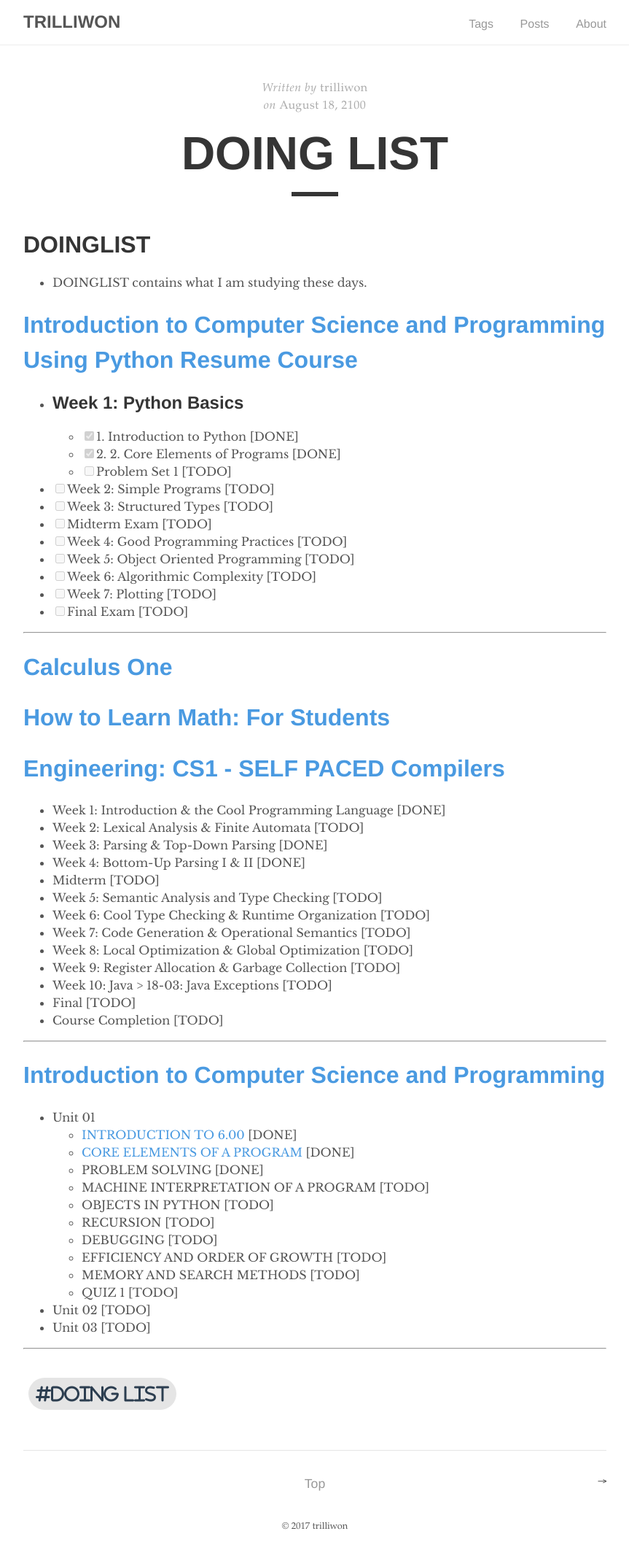
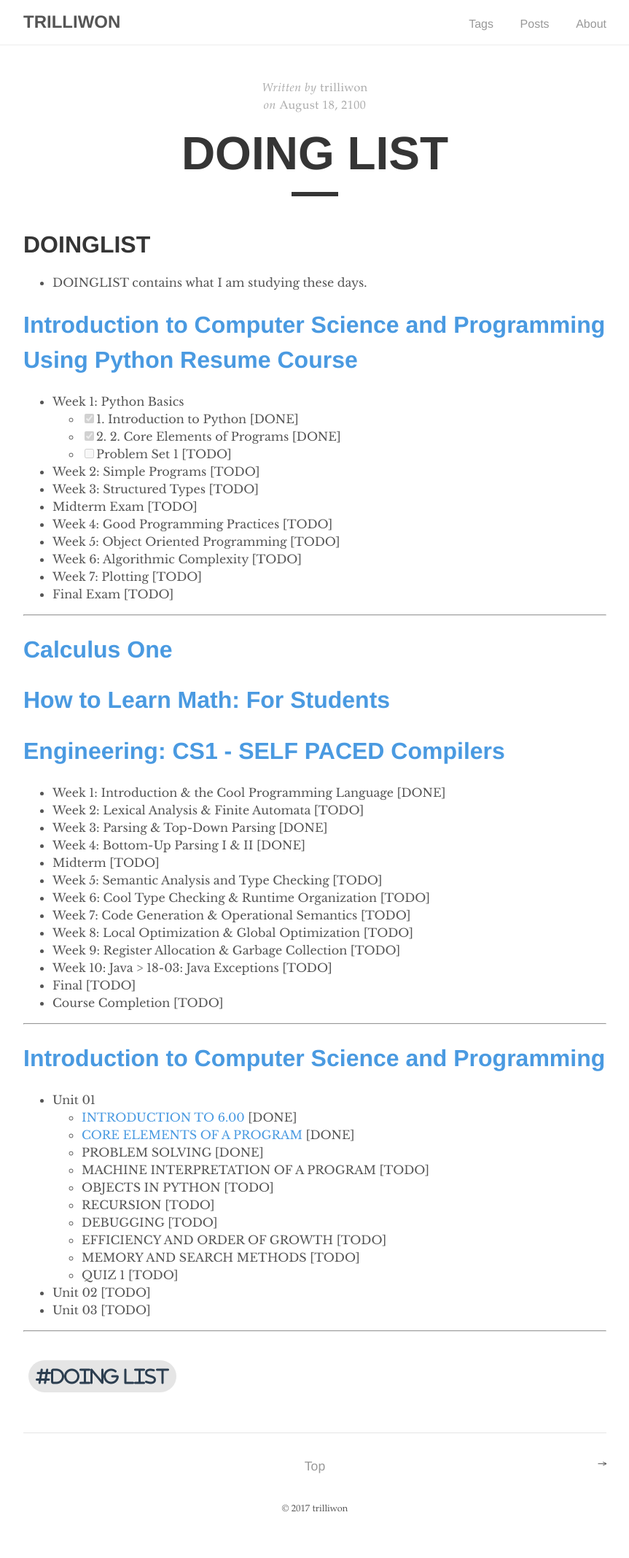
Before and after one commit to trilliwon/ABL, a Jekyll site: the page built from _posts/2100-08-19-doing-list.md, in a window 1280 px wide. Shown: the whole page at 73% size, without its empty margins (208-1071 px from the left). Built offline with Jekyll 4.4.1, drawn with Linux system fonts in a browser that asks for light colours; nearby versions of some CDN libraries; after the commit the page ends 2111 px from its top, so only the background shows below that.

Commit message:
Tue Dec 26 20:27:15 KST 2017

```diff
--- a/_posts/2100-08-19-doing-list.md
+++ b/_posts/2100-08-19-doing-list.md
@@ -11,18 +11,18 @@ tag: [Doing List]
 
 # [Introduction to Computer Science and Programming Using Python Resume Course](https://courses.edx.org/courses/course-v1:MITx+6.00.1x+2T2017_2/course/)
 
-- ## Week 1: Python Basics
+- Week 1: Python Basics
   - [x] 1. Introduction to Python [DONE]
   - [x] 2. 2. Core Elements of Programs [DONE]
   - [ ] Problem Set 1 [TODO]
-- [ ] Week 2: Simple Programs [TODO]
-- [ ] Week 3: Structured Types [TODO]
-- [ ] Midterm Exam [TODO]
-- [ ] Week 4: Good Programming Practices [TODO]
-- [ ] Week 5: Object Oriented Programming [TODO]
-- [ ] Week 6: Algorithmic Complexity [TODO]
-- [ ] Week 7: Plotting [TODO]
-- [ ] Final Exam [TODO]
+- Week 2: Simple Programs [TODO]
+- Week 3: Structured Types [TODO]
+- Midterm Exam [TODO]
+- Week 4: Good Programming Practices [TODO]
+- Week 5: Object Oriented Programming [TODO]
+- Week 6: Algorithmic Complexity [TODO]
+- Week 7: Plotting [TODO]
+- Final Exam [TODO]
 
 ---
 
```
